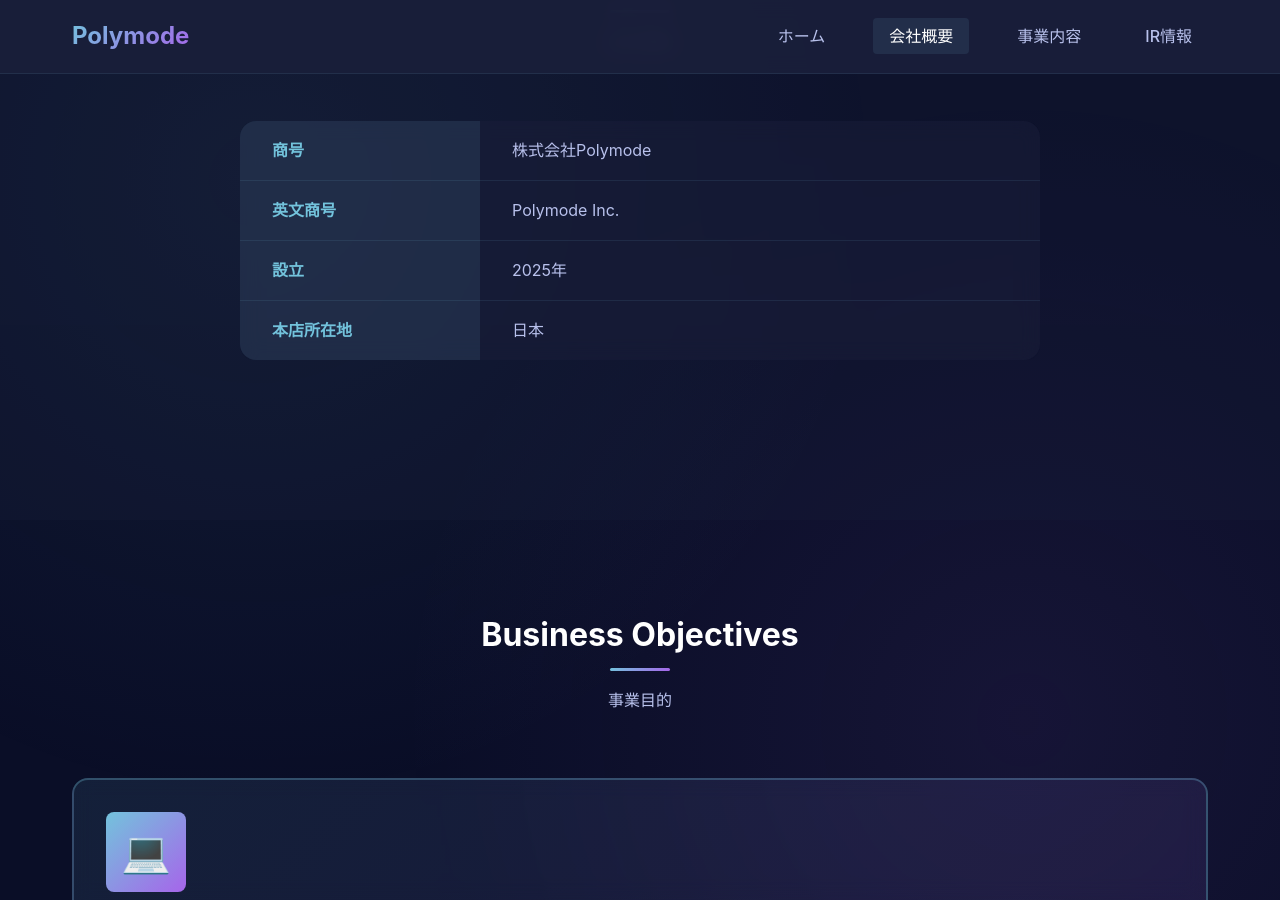
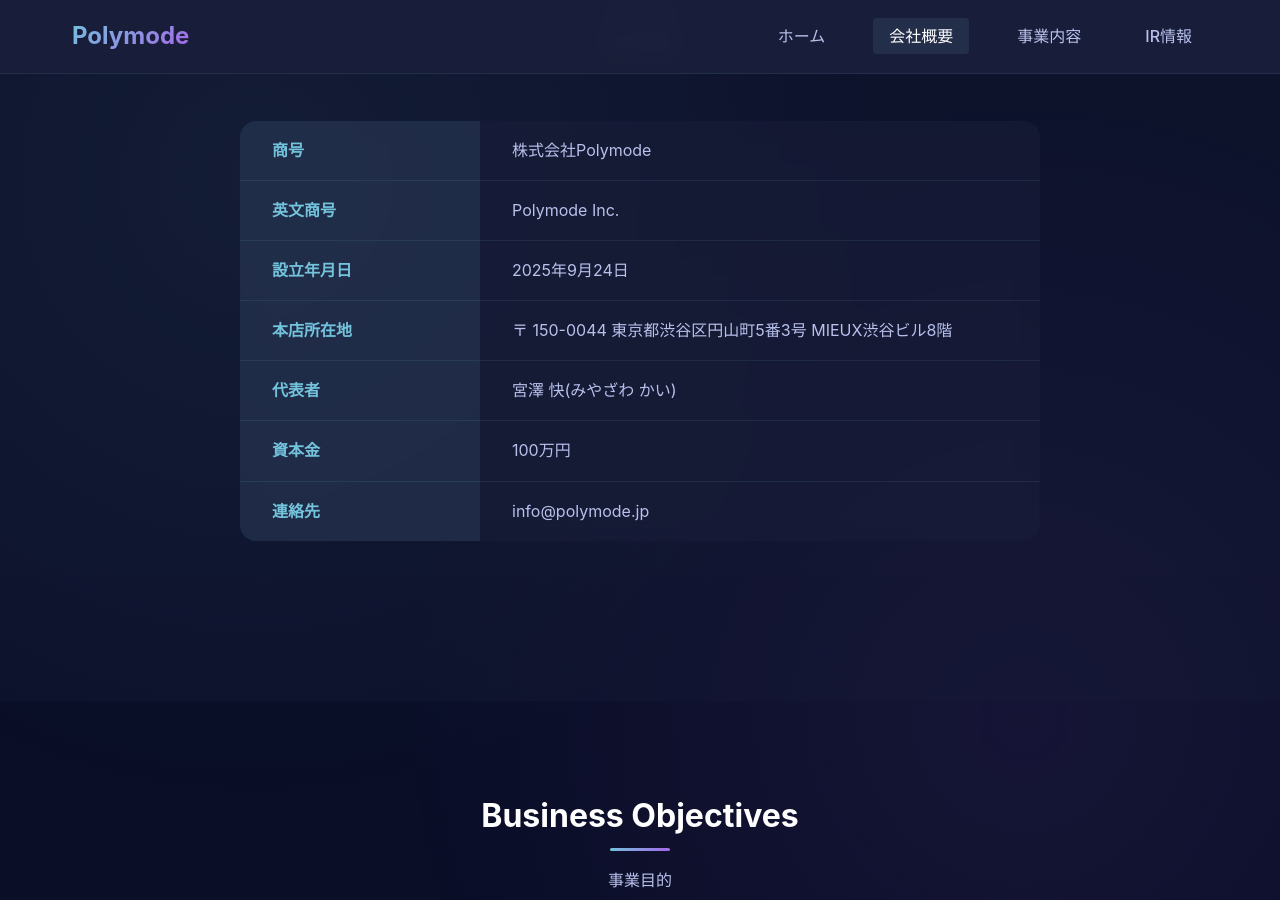
Before and after one commit to Polymode-Inc/polymode.jp, a Jekyll site: the page built from about.html, in a window 1280 px wide and 900 px high, scrolled down 1204 px. Built offline with Jekyll 4.4.1, drawn with Linux system fonts in a browser that asks for light colours.

Commit message:
UPDATE: 会社情報

```diff
--- a/_config.yml
+++ b/_config.yml
@@ -7,17 +7,34 @@
 baseurl: ""
 
 # Company Information
+#1. 公開すべき情報（必須）
+
+#これは法律や信頼性の観点から必ず掲載した方がよい情報です。
+
+#会社名（正式名称）
+
+#代表者名（代表取締役など）
+
+#所在地（本店所在地）
+
+
+
+
 company:
   name: "株式会社Polymode"
   name_en: "Polymode Inc."
+  representative: "宮澤 快(みやざわ かい)"
   tagline: "先進技術で未来を創造する"
   tagline_sub: "テクノロジーカンパニー"
-  established: "2025年"
+  established: "2025年9月24日"
+  capital: "100万円"
+  address: "〒 150-0044 東京都渋谷区円山町5番3号 MIEUX渋谷ビル8階"
   location: "日本"
 
 # Contact
 contact:
   form_url: "https://forms.gle/S1fV3WqSvwMrxMCt9"
+  e_mail: "info@polymode.jp"
 
 # Build Settings
 markdown: kramdown
--- a/about.html
+++ b/about.html
@@ -64,12 +64,24 @@
           <td>{{ site.company.name_en }}</td>
         </tr>
         <tr>
-          <th>設立</th>
+          <th>設立年月日</th>
           <td>{{ site.company.established }}</td>
         </tr>
         <tr>
           <th>本店所在地</th>
-          <td>{{ site.company.location }}</td>
+          <td>{{ site.company.address }}</td>
+        </tr>
+        <tr>
+          <th>代表者</th>
+          <td>{{ site.company.representative }}</td>
+        </tr>
+        <tr>
+          <th>資本金</th>
+          <td>{{ site.company.capital }}</td>
+        </tr>
+        <tr>
+          <th>連絡先</th>
+          <td>{{ site.contact.e_mail }}</td>
         </tr>
       </table>
     </div>
```
